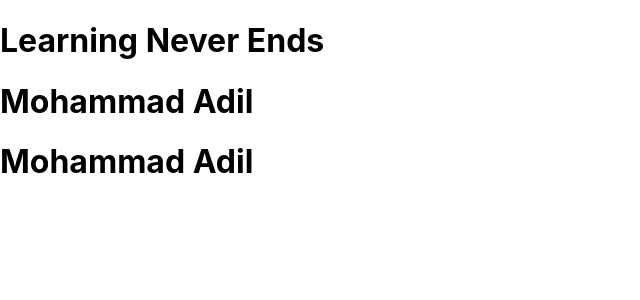
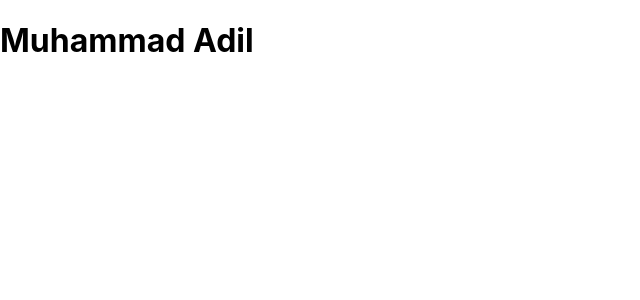
Before and after one commit to riazgul03/ReactJS, a React (Create React App) app in the folder new-app/: page / in a window 1280 px wide. Shown: the top 300 px of the page, without its empty margins (0-640 px from the left). Built offline with nearby package versions, Linux system fonts and the light colour scheme.

Commit message:
Class Componenet in React

```diff
--- a/new-app/src/App.js
+++ b/new-app/src/App.js
@@ -1,20 +1,19 @@
 import logo from './logo.svg';
 import './App.css';
+import React,{Component} from 'react';
 
-function App(props) {
-  return (
-    <>
-    <h1>Learning Never Ends</h1>
-    <App2/>
-    </>
-  );
+export class App extends React.Component{
+  render(){
+    return(
+      <h1>Muhammad Adil</h1>
+    )
+  }
 }
-function App2(props) {
-  return (
-    <>
-    <h1>Mohammad Adil</h1>
-    </>
-  );
-}
-export { App2};
+// export function App2() {
+//   return (
+//     <>
+//     <h1>Learning Never Ends</h1>
+//     </>
+//   );
+// }
 export default App;
--- a/new-app/src/index.js
+++ b/new-app/src/index.js
@@ -1,7 +1,7 @@
 import React from 'react';
 import ReactDOM from 'react-dom/client';
 import './index.css';
-import App,{App2} from './App';
+import {App} from './App';
 import reportWebVitals from './reportWebVitals';
 import User from './User';
 import HelloMessage from './HelloMessage';
@@ -12,7 +12,7 @@ const root = ReactDOM.createRoot(document.getElementById('root'));
 root.render(
 <React.StrictMode>
  <App />
- <App2/>
+ {/* <App2/> */}
   </React.StrictMode>
 );
 
```
